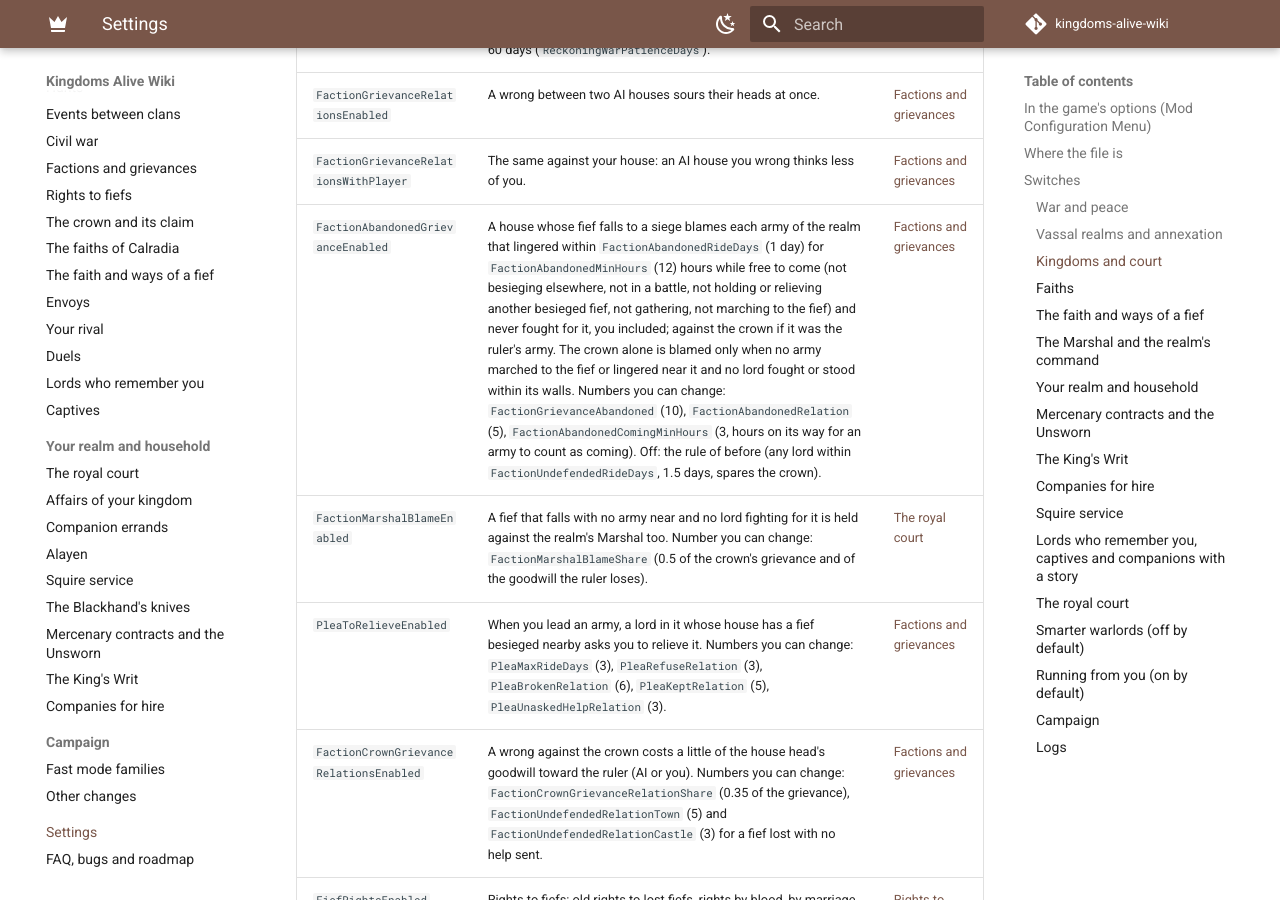
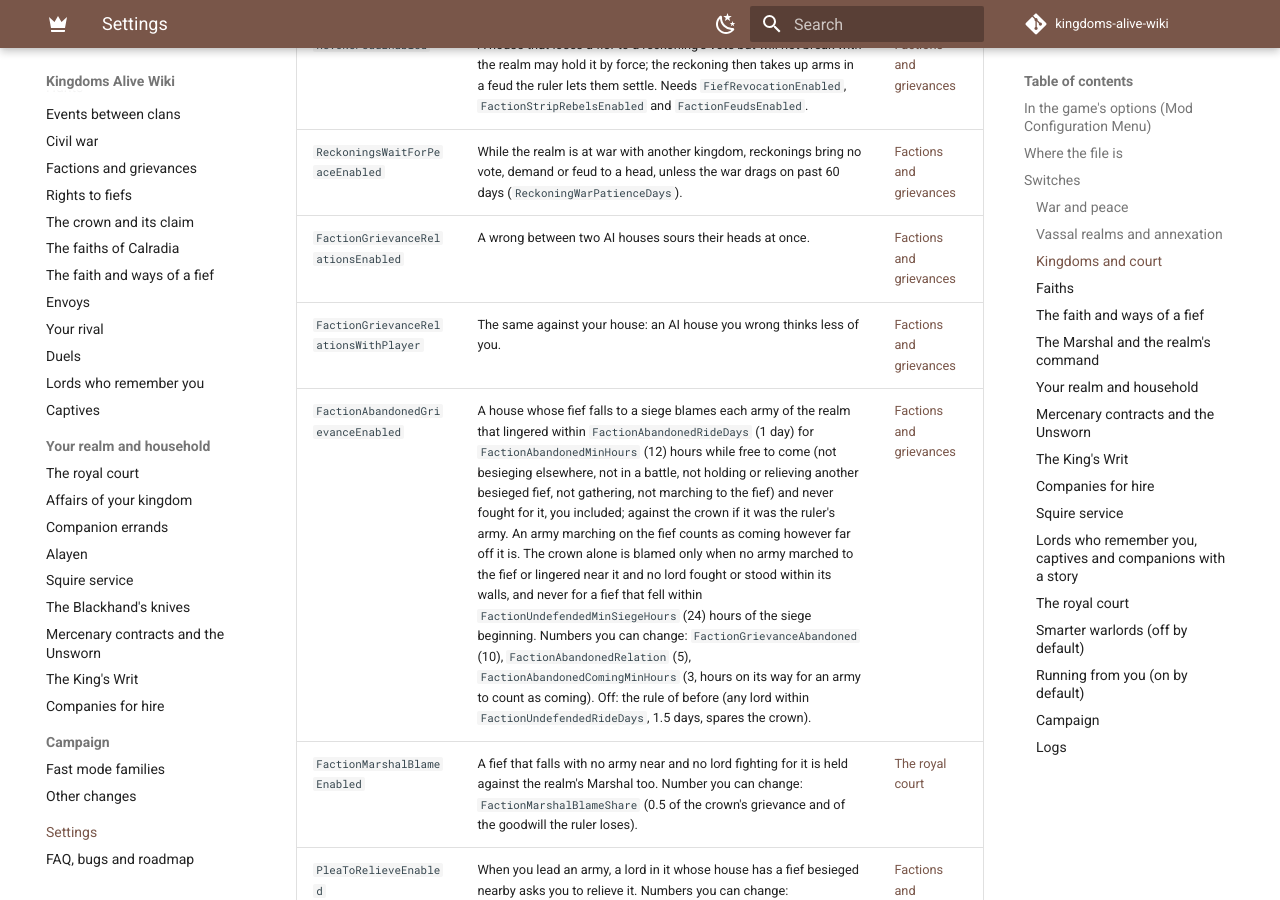
Before and after one commit to gusannerlord/kingdoms-alive-wiki, an MkDocs documentation site: the page built from docs/settings.md, in a window 1280 px wide and 900 px high, scrolled down 8777 px. Built offline with MkDocs 1.6.1 and Material for MkDocs 9.7.7, drawn with Linux system fonts in a browser that asks for light colours; comment, search, counter and statistics services are not loaded.

Commit message:
Settings: a fief that falls within a day of the siege does not shame the crown; armies marching on it count as coming
Co-Authored-By: Claude Opus 5.5 <noreply@anthropic.com>
Claude-Session: https://claude.ai/code/session_01Fa9rRD57K9HCZUhbkujJp1

```diff
--- a/docs/settings.md
+++ b/docs/settings.md
@@ -136,7 +136,7 @@ See [Vassal realms](features/vassal-realms.md).
 | `ReckoningsWaitForPeaceEnabled` | While the realm is at war with another kingdom, reckonings bring no vote, demand or feud to a head, unless the war drags on past 60 days (`ReckoningWarPatienceDays`). | [Factions and grievances](features/factions.md#the-reckoning-of-a-house) |
 | `FactionGrievanceRelationsEnabled` | A wrong between two AI houses sours their heads at once. | [Factions and grievances](features/factions.md#lords-remember) |
 | `FactionGrievanceRelationsWithPlayer` | The same against your house: an AI house you wrong thinks less of you. | [Factions and grievances](features/factions.md#lords-remember) |
-| `FactionAbandonedGrievanceEnabled` | A house whose fief falls to a siege blames each army of the realm that lingered within `FactionAbandonedRideDays` (1 day) for `FactionAbandonedMinHours` (12) hours while free to come (not besieging elsewhere, not in a battle, not holding or relieving another besieged fief, not gathering, not marching to the fief) and never fought for it, you included; against the crown if it was the ruler's army. The crown alone is blamed only when no army marched to the fief or lingered near it and no lord fought or stood within its walls. Numbers you can change: `FactionGrievanceAbandoned` (10), `FactionAbandonedRelation` (5), `FactionAbandonedComingMinHours` (3, hours on its way for an army to count as coming). Off: the rule of before (any lord within `FactionUndefendedRideDays`, 1.5 days, spares the crown). | [Factions and grievances](features/factions.md#lords-remember) |
+| `FactionAbandonedGrievanceEnabled` | A house whose fief falls to a siege blames each army of the realm that lingered within `FactionAbandonedRideDays` (1 day) for `FactionAbandonedMinHours` (12) hours while free to come (not besieging elsewhere, not in a battle, not holding or relieving another besieged fief, not gathering, not marching to the fief) and never fought for it, you included; against the crown if it was the ruler's army. An army marching on the fief counts as coming however far off it is. The crown alone is blamed only when no army marched to the fief or lingered near it and no lord fought or stood within its walls, and never for a fief that fell within `FactionUndefendedMinSiegeHours` (24) hours of the siege beginning. Numbers you can change: `FactionGrievanceAbandoned` (10), `FactionAbandonedRelation` (5), `FactionAbandonedComingMinHours` (3, hours on its way for an army to count as coming). Off: the rule of before (any lord within `FactionUndefendedRideDays`, 1.5 days, spares the crown). | [Factions and grievances](features/factions.md#lords-remember) |
 | `FactionMarshalBlameEnabled` | A fief that falls with no army near and no lord fighting for it is held against the realm's Marshal too. Number you can change: `FactionMarshalBlameShare` (0.5 of the crown's grievance and of the goodwill the ruler loses). | [The royal court](features/royal-court.md#the-marshals-burden) |
 | `PleaToRelieveEnabled` | When you lead an army, a lord in it whose house has a fief besieged nearby asks you to relieve it. Numbers you can change: `PleaMaxRideDays` (3), `PleaRefuseRelation` (3), `PleaBrokenRelation` (6), `PleaKeptRelation` (5), `PleaUnaskedHelpRelation` (3). | [Factions and grievances](features/factions.md#lords-remember) |
 | `FactionCrownGrievanceRelationsEnabled` | A wrong against the crown costs a little of the house head's goodwill toward the ruler (AI or you). Numbers you can change: `FactionCrownGrievanceRelationShare` (0.35 of the grievance), `FactionUndefendedRelationTown` (5) and `FactionUndefendedRelationCastle` (3) for a fief lost with no help sent. | [Factions and grievances](features/factions.md#lords-remember) |
```
